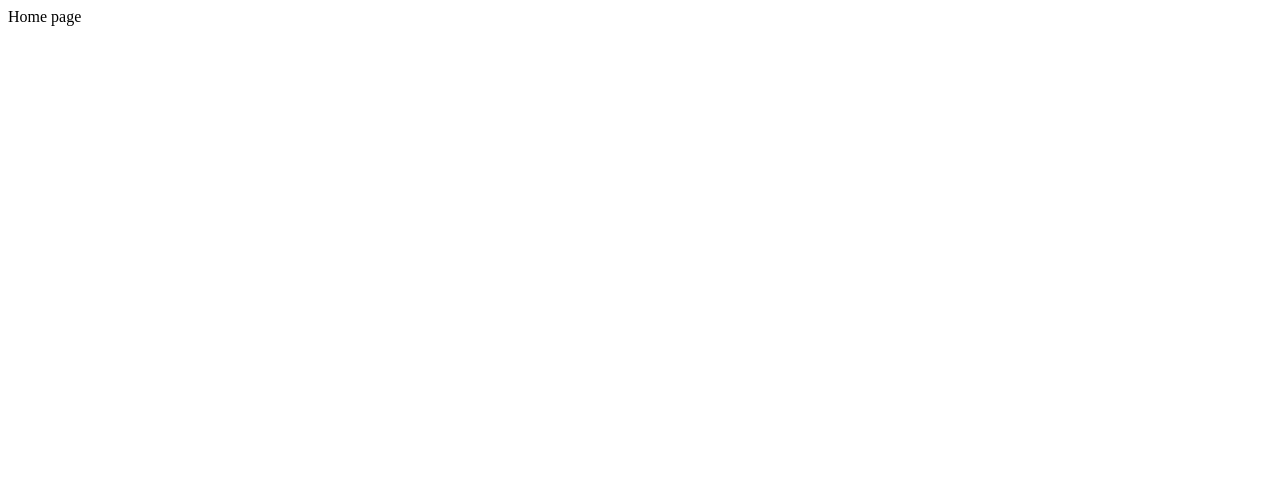
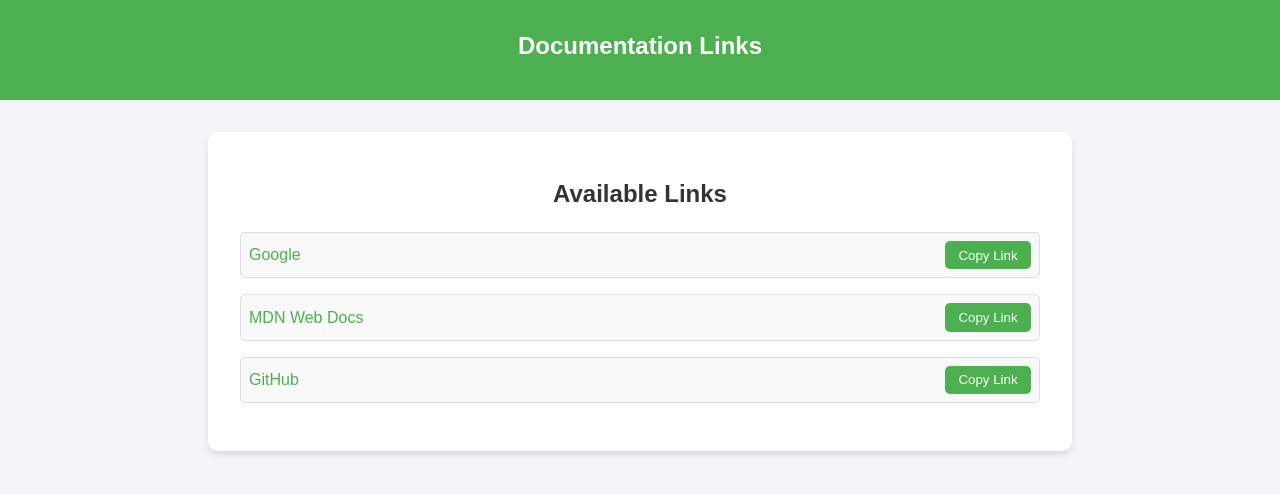
Before and after one commit to Kreative-Performative-Individuals/api-gateway, a plain HTML site: page index.html in a window 1280 px wide. Drawn offline with Linux system fonts and the light colour scheme.

Commit message:
Update index.html

```diff
--- a/index.html
+++ b/index.html
@@ -1 +1,133 @@
-Home page
+<!DOCTYPE html>
+<html lang="en">
+<head>
+    <meta charset="UTF-8">
+    <meta name="viewport" content="width=device-width, initial-scale=1.0">
+    <title>Documentation Links</title>
+    <style>
+        body {
+            font-family: Arial, sans-serif;
+            margin: 0;
+            padding: 0;
+            background-color: #f4f4f9;
+            color: #333;
+        }
+
+        header {
+            background-color: #4CAF50;
+            color: white;
+            text-align: center;
+            padding: 1em 0;
+        }
+
+        .container {
+            max-width: 800px;
+            margin: 2em auto;
+            background: white;
+            padding: 2em;
+            border-radius: 10px;
+            box-shadow: 0 4px 6px rgba(0, 0, 0, 0.1);
+        }
+
+        h1 {
+            font-size: 1.5em;
+            margin-bottom: 1em;
+            text-align: center;
+        }
+
+        ul {
+            list-style: none;
+            padding: 0;
+        }
+
+        li {
+            margin-bottom: 1em;
+            display: flex;
+            justify-content: space-between;
+            align-items: center;
+            padding: 0.5em;
+            background: #f9f9f9;
+            border: 1px solid #ddd;
+            border-radius: 5px;
+        }
+
+        a {
+            text-decoration: none;
+            color: #4CAF50;
+        }
+
+        a:hover {
+            text-decoration: underline;
+        }
+
+        .copy-btn {
+            background: #4CAF50;
+            color: white;
+            border: none;
+            padding: 0.5em 1em;
+            border-radius: 5px;
+            cursor: pointer;
+        }
+
+        .copy-btn:hover {
+            background: #45a049;
+        }
+
+        .success-message {
+            color: green;
+            text-align: center;
+            margin-top: 1em;
+            display: none;
+        }
+    </style>
+</head>
+<body>
+    <header>
+        <h1>Documentation Links</h1>
+    </header>
+
+    <div class="container">
+        <h1>Available Links</h1>
+        <ul id="link-list">
+            <!-- Links will be dynamically inserted here -->
+        </ul>
+        <p class="success-message" id="success-message">Link copied to clipboard!</p>
+    </div>
+
+    <script>
+        // Array of links (edit this array to include your links)
+        const links = [
+            { name: "Google", url: "https://www.google.com" },
+            { name: "MDN Web Docs", url: "https://developer.mozilla.org" },
+            { name: "GitHub", url: "https://github.com" },
+        ];
+
+        // Populate the link list dynamically
+        const linkList = document.getElementById('link-list');
+
+        links.forEach(link => {
+            const listItem = document.createElement('li');
+
+            const linkElement = document.createElement('a');
+            linkElement.href = link.url;
+            linkElement.textContent = link.name;
+            linkElement.target = "_blank";
+
+            const copyButton = document.createElement('button');
+            copyButton.textContent = "Copy Link";
+            copyButton.className = "copy-btn";
+            copyButton.addEventListener('click', () => {
+                navigator.clipboard.writeText(link.url).then(() => {
+                    const successMessage = document.getElementById('success-message');
+                    successMessage.style.display = 'block';
+                    setTimeout(() => successMessage.style.display = 'none', 2000);
+                });
+            });
+
+            listItem.appendChild(linkElement);
+            listItem.appendChild(copyButton);
+            linkList.appendChild(listItem);
+        });
+    </script>
+</body>
+</html>
```
